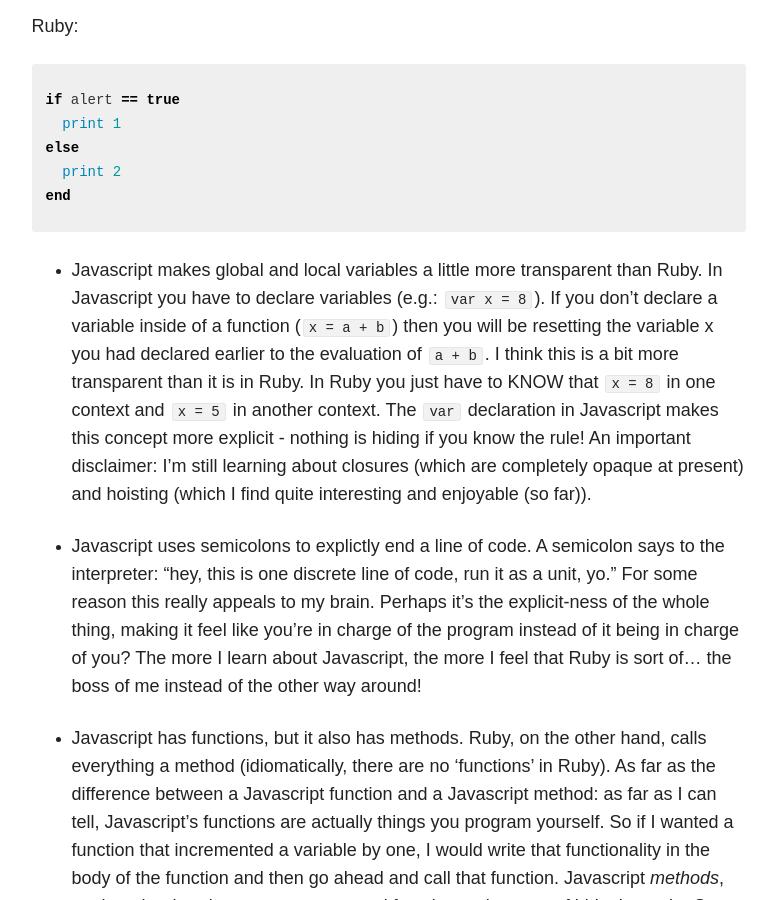
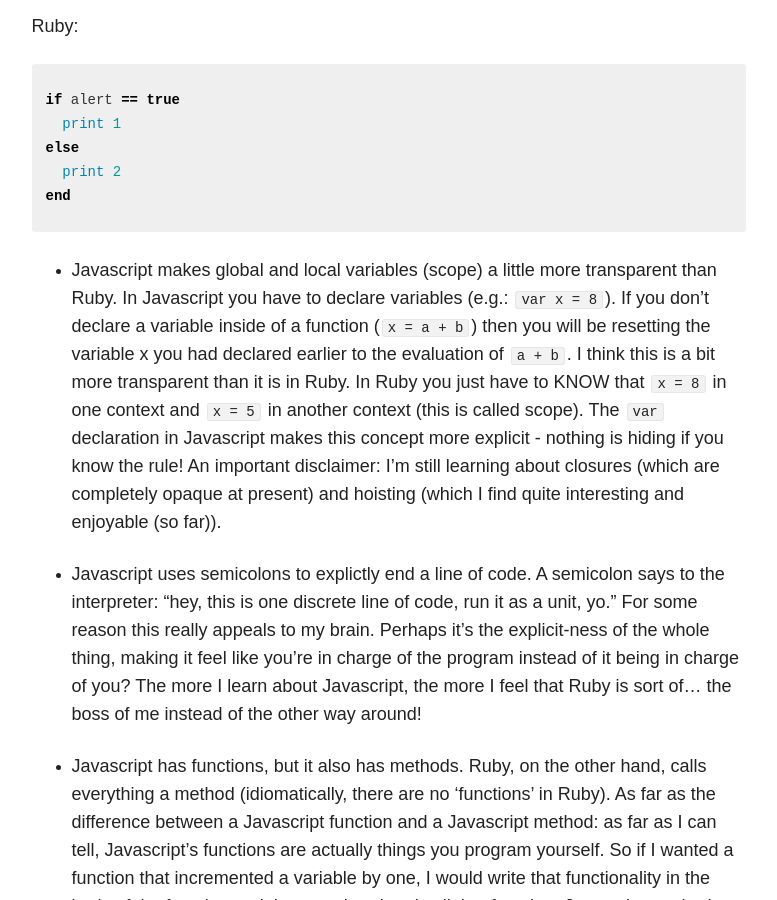
Before and after one commit to teresafinn/teresafinn.github.io, a Jekyll site: the page built from _posts/writings/2015-06-24-js-vs-ruby.md, in a window 1280 px wide and 900 px high, scrolled down 979 px. Shown: the whole window, without its empty margins (348-1125 px from the left). Built offline with Jekyll 4.4.1, drawn with Linux system fonts in a browser that asks for light colours; nearby versions of some CDN libraries.

Commit message:
Verbiage update

```diff
--- a/_posts/writings/2015-06-24-js-vs-ruby.md
+++ b/_posts/writings/2015-06-24-js-vs-ruby.md
@@ -35,7 +35,7 @@
 end
 {% endhighlight %}
 
-- Javascript makes global and local variables a little more transparent than Ruby. In Javascript you have to declare variables (e.g.: `var x = 8`). If you don’t declare a variable inside of a function (`x = a + b`) then you will be resetting the variable x you had declared earlier to the evaluation of `a + b`. I think this is a bit more transparent than it is in Ruby. In Ruby you just have to KNOW that `x = 8` in one context and `x = 5` in another context. The `var` declaration in Javascript makes this concept more explicit - nothing is hiding if you know the rule! An important disclaimer: I'm still learning about closures (which are completely opaque at present) and hoisting (which I find quite interesting and enjoyable (so far)).
+- Javascript makes global and local variables (scope) a little more transparent than Ruby. In Javascript you have to declare variables (e.g.: `var x = 8`). If you don’t declare a variable inside of a function (`x = a + b`) then you will be resetting the variable x you had declared earlier to the evaluation of `a + b`. I think this is a bit more transparent than it is in Ruby. In Ruby you just have to KNOW that `x = 8` in one context and `x = 5` in another context (this is called scope). The `var` declaration in Javascript makes this concept more explicit - nothing is hiding if you know the rule! An important disclaimer: I'm still learning about closures (which are completely opaque at present) and hoisting (which I find quite interesting and enjoyable (so far)).
 
 - Javascript uses semicolons to explictly end a line of code. A semicolon says to the interpreter: "hey, this is one discrete line of code, run it as a unit, yo." For some reason this really appeals to my brain. Perhaps it's the explicit-ness of the whole thing, making it feel like you're in charge of the program instead of it being in charge of you? The more I learn about Javascript, the more I feel that Ruby is sort of... the boss of me instead of the other way around!
 
```
